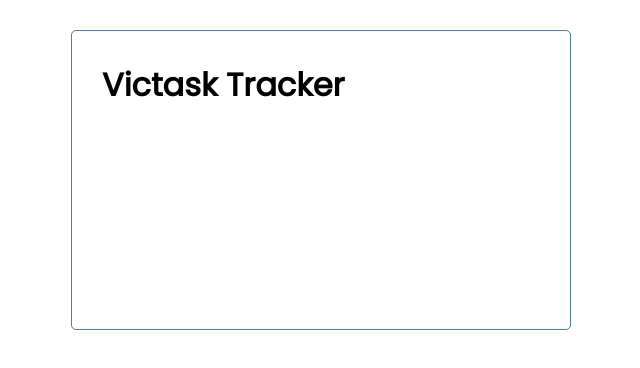
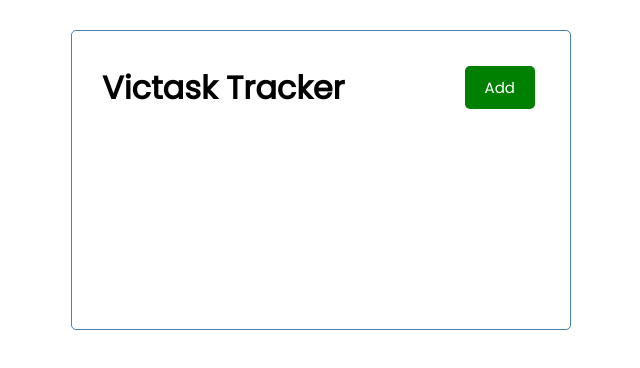
Before and after one commit to vkoschel/react-crash-course, a React (Create React App) app: page / in a window 1280 px wide. Shown: the top 368 px of the page, without its empty margins (319-959 px from the left). Built offline with nearby package versions, Linux system fonts and the light colour scheme.

Commit message:
Button.js

```diff
--- /dev/null
+++ b/src/components/Button.js
@@ -0,0 +1,28 @@
+import PropTypes from "prop-types";
+
+const Button = ({ color, text, onClick }) => {
+
+  return (
+    <button
+      onClick={onClick}
+      style={{
+        backgroundColor: color,
+      }}
+      className="btn"
+    >
+      {text}
+    </button>
+  )
+}
+
+Button.defaultProps = {
+  color: "steelblue"
+}
+
+Button.propTypes = {
+  text: PropTypes.string,
+  color: PropTypes.string,
+  onClick: PropTypes.func,
+}
+
+export default Button
--- a/src/components/Header.js
+++ b/src/components/Header.js
@@ -1,9 +1,14 @@
 import PropTypes from 'prop-types'
+import Button from './Button'
 
 const Header = ({ title }) => {
+    const onClick = () => {
+        console.log('Click')
+    }
     return (
-        <header>
+        <header className='header'>
             <h1>{title}</h1>
+            <Button color='green' text='Add' onClick={onClick} />
         </header>
     )
 }
@@ -12,7 +17,7 @@
     title: 'Victask Tracker',
 }
 
-Header.propTyper = {
+Header.propTypes = {
     title: PropTypes.string.isRequired,
 }
 
```
